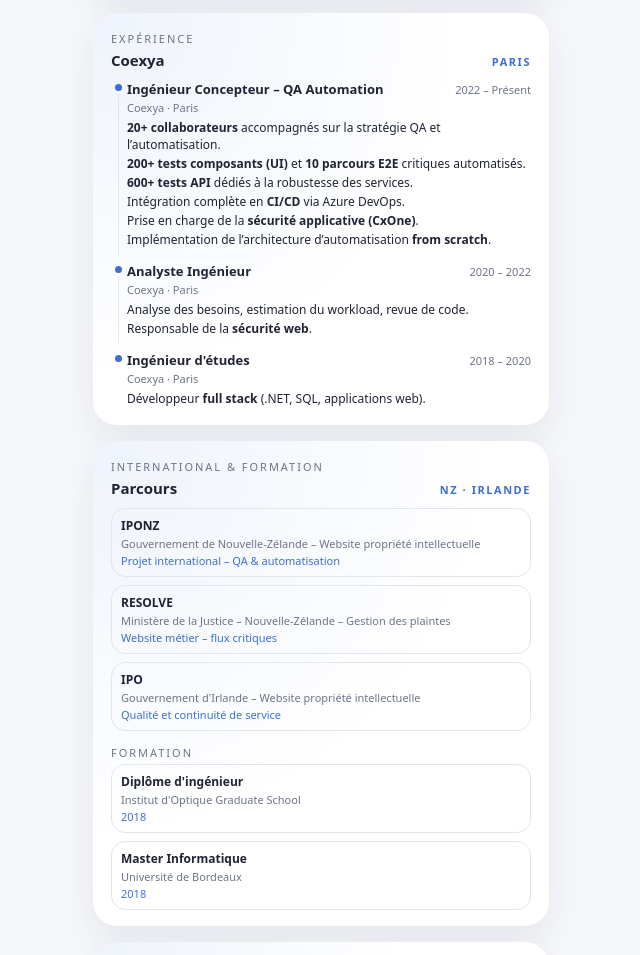
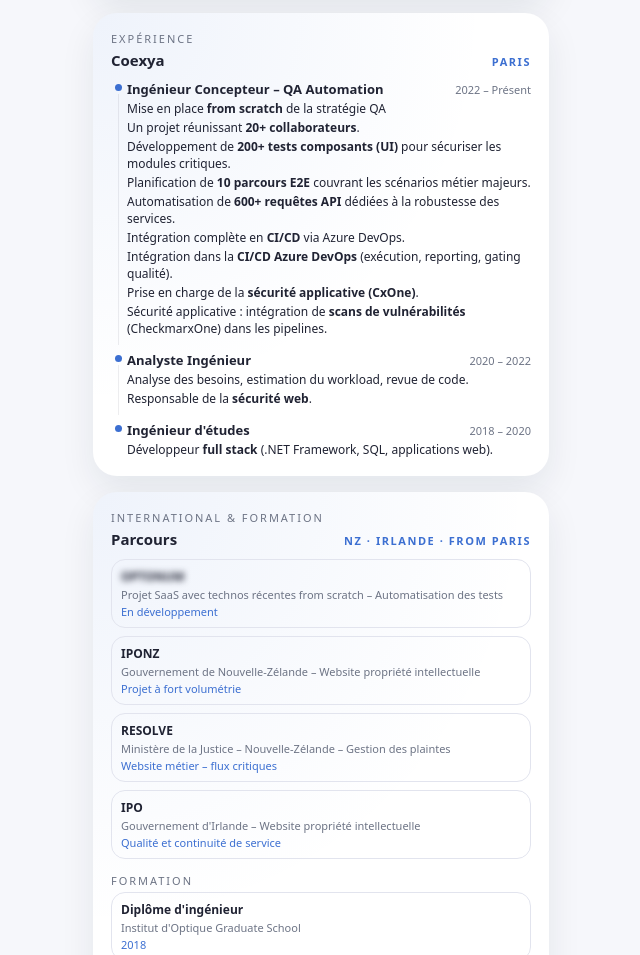
Before and after one commit to ParisseNicolas/cv, a plain HTML site: page index.html in a window 1280 px wide. Shown: the part 997-1952 px from the top of the page, without its empty margins (319-959 px from the left). Drawn offline with Linux system fonts and the light colour scheme.

Commit message:
mise à jour rapide

```diff
--- a/index.html
+++ b/index.html
@@ -433,6 +433,10 @@
       font-weight: 600;
     }
 
+    .blurred {
+      filter: blur(3px);
+    }
+
     .tag-sub {
       font-size: 11px;
       color: var(--text-soft);
@@ -540,7 +544,7 @@
           <div class="hero-header">
             <div class="avatar">
               <!-- Remplace src par ton vrai chemin d'image -->
-              <!-- <img src="photo.jpeg" alt="Photo de Nicolas Parisse" /> -->
+              <img src="photo2.png" alt="Photo de Nicolas Parisse" /> -->
               NP
               <div class="avatar-badge">32</div>
             </div>
@@ -631,31 +635,31 @@
           <div class="mini-list">
             <div class="mini-row">
               <div class="mini-label">Git</div>
-              <div class="bar" style="--level: 0.22;">
+              <div class="bar" style="--level: 1;">
                 <div class="bar-fill"></div>
               </div>
             </div>
             <div class="mini-row">
               <div class="mini-label">Sécurité (SAST, SCA, IaC)</div>
-              <div class="bar" style="--level: 0.18;">
+              <div class="bar" style="--level: 0.81;">
                 <div class="bar-fill"></div>
               </div>
             </div>
             <div class="mini-row">
               <div class="mini-label">Agile (Epic, US, Sprint)</div>
-              <div class="bar" style="--level: 0.15;">
+              <div class="bar" style="--level: 0.68;">
                 <div class="bar-fill"></div>
               </div>
             </div>
             <div class="mini-row">
               <div class="mini-label">IA (Copilot)</div>
-              <div class="bar" style="--level: 0.22;">
+              <div class="bar" style="--level: 1;">
                 <div class="bar-fill"></div>
               </div>
             </div>
             <div class="mini-row">
               <div class="mini-label">ISTQB</div>
-              <div class="bar" style="--level: 0.21;">
+              <div class="bar" style="--level: 0.85;">
                 <div class="bar-fill"></div>
               </div>
             </div>
@@ -698,7 +702,7 @@
                 <div class="mini-label">Anglais oral</div>
                 <div class="lang-note">C1</div>
               </div>
-              <div class="bar" style="--level: 0.9;">
+              <div class="bar" style="--level: 0.8;">
                 <div class="bar-fill"></div>
               </div>
             </div>
@@ -721,14 +725,17 @@
                 <div class="xp-role">Ingénieur Concepteur &ndash; QA Automation</div>
                 <div class="xp-date">2022 &ndash; Présent</div>
               </div>
-              <div class="xp-company">Coexya · Paris</div>
+              <!-- <div class="xp-company">Coexya · Paris</div> -->
               <ul class="xp-bullets">
-                <li><strong>20+ collaborateurs</strong> accompagnés sur la stratégie QA et l’automatisation.</li>
-                <li><strong>200+ tests composants (UI)</strong> et <strong>10 parcours E2E</strong> critiques automatisés.</li>
-                <li><strong>600+ tests API</strong> dédiés à la robustesse des services.</li>
+                <li>Mise en place <strong>from scratch</strong> de la stratégie QA</li>
+                <li>Un projet réunissant <strong>20+ collaborateurs</strong>.</li>
+                <li>Développement de <strong>200+ tests composants (UI)</strong> pour sécuriser les modules critiques.
+                <li>Planification de <strong>10 parcours E2E</strong> couvrant les scénarios métier majeurs.</li>
+                <li>Automatisation de <strong>600+ requêtes API</strong> dédiées à la robustesse des services.</li>
                 <li>Intégration complète en <strong>CI/CD</strong> via Azure DevOps.</li>
+                <li>Intégration dans la <strong>CI/CD Azure DevOps</strong> (exécution, reporting, gating qualité).</li>
                 <li>Prise en charge de la <strong>sécurité applicative (CxOne)</strong>.</li>
-                <li>Implémentation de l’architecture d’automatisation <strong>from scratch</strong>.</li>
+                <li>Sécurité applicative : intégration de <strong>scans de vulnérabilités</strong> (CheckmarxOne) dans les pipelines.</li>
               </ul>
             </div>
 
@@ -737,7 +744,7 @@
                 <div class="xp-role">Analyste Ingénieur</div>
                 <div class="xp-date">2020 &ndash; 2022</div>
               </div>
-              <div class="xp-company">Coexya · Paris</div>
+              <!-- <div class="xp-company">Coexya · Paris</div> -->
               <ul class="xp-bullets">
                 <li>Analyse des besoins, estimation du workload, revue de code.</li>
                 <li>Responsable de la <strong>sécurité web</strong>.</li>
@@ -749,9 +756,9 @@
                 <div class="xp-role">Ingénieur d&apos;études</div>
                 <div class="xp-date">2018 &ndash; 2020</div>
               </div>
-              <div class="xp-company">Coexya · Paris</div>
+              <!-- <div class="xp-company">Coexya · Paris</div> -->
               <ul class="xp-bullets">
-                <li>Développeur <strong>full stack</strong> (.NET, SQL, applications web).</li>
+                <li>Développeur <strong>full stack</strong> (.NET Framework, SQL, applications web).</li>
               </ul>
             </div>
           </div>
@@ -764,14 +771,19 @@
           <div class="section-label">International &amp; formation</div>
           <div class="section-title">
             Parcours
-            <span>nz &middot; irlande</span>
+            <span>nz &middot; irlande &middot; from Paris</span>
           </div>
 
           <div class="tag-wrapper">
             <div class="tag-card">
+              <div class="tag-title"><span class="blurred">OPTONUM</span></div>
+              <div class="tag-sub">Projet SaaS avec technos récentes from scratch &ndash; Automatisation des tests</div>
+              <div class="tag-meta">En développement</div>
+            </div>
+            <div class="tag-card">
               <div class="tag-title">IPONZ</div>
               <div class="tag-sub">Gouvernement de Nouvelle-Zélande &ndash; Website propriété intellectuelle</div>
-              <div class="tag-meta">Projet international &ndash; QA &amp; automatisation</div>
+              <div class="tag-meta">Projet à fort volumétrie</div>
             </div>
 
             <div class="tag-card">
@@ -830,7 +842,7 @@
               </div>
             </a>
 
-            <a class="contact-item" href="https://www.linkedin.com/in/nicolas-parisse" target="_blank" rel="noopener noreferrer">
+            <a class="contact-item" href="https://www.linkedin.com/in/nicolas-parisse-034b70b9/" target="_blank" rel="noopener noreferrer">
               <div class="contact-icon">in</div>
               <div>
                 <div class="contact-label">LinkedIn</div>
@@ -847,11 +859,11 @@
             </a>
           </div>
 
-          <div class="nav-dots">
+          <!-- <div class="nav-dots">
             <div class="nav-dot nav-dot--active"></div>
             <div class="nav-dot"></div>
             <div class="nav-dot"></div>
-          </div>
+          </div> -->
         </div>
       </section>
     </main>
```
Also changed, not shown: photo2.png (added).
